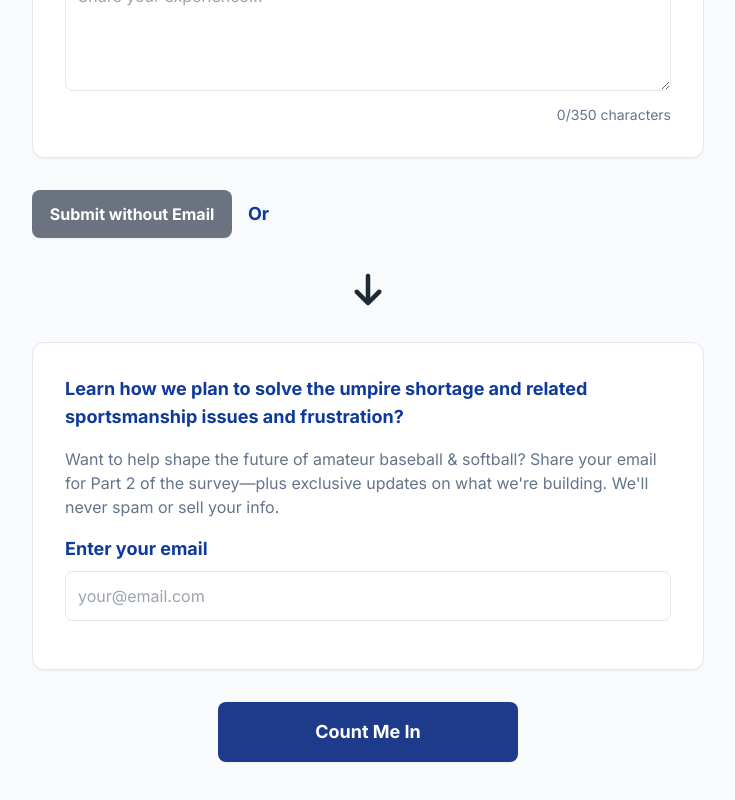
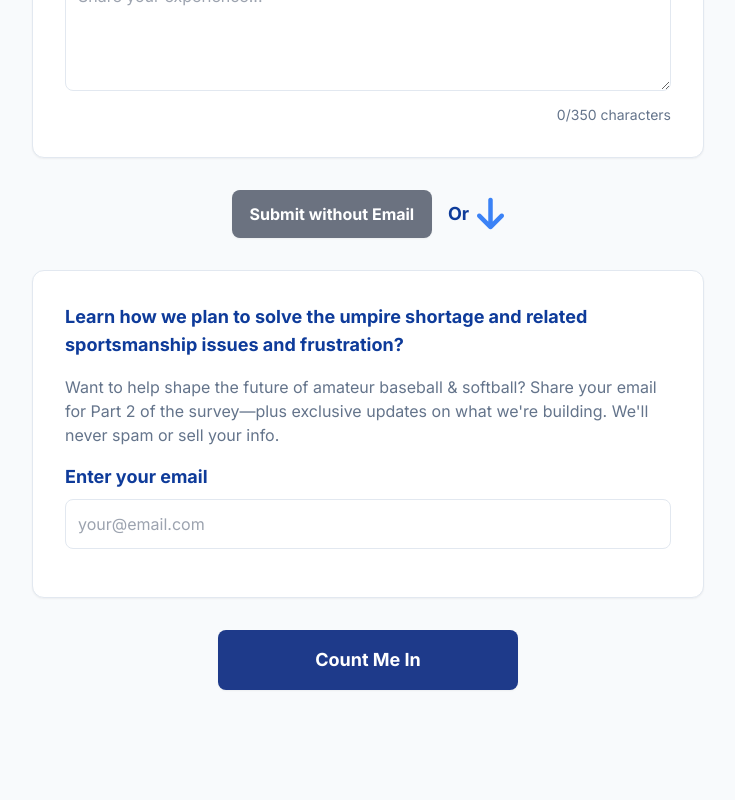
Before and after one commit to robreganSF/youth-survey, a React (Vite) app: page / in a window 1280 px wide. Shown: the part 958-1758 px from the top of the page, without its empty margins (272-1007 px from the left). After the commit the page ends 1696 px from the top, so only its background shows below. Built offline with nearby package versions, Linux system fonts and the light colour scheme.

Commit message:
blue larger arrow

```diff
--- a/components/SurveyForm.tsx
+++ b/components/SurveyForm.tsx
@@ -161,7 +161,7 @@ function SurveyForm() {
             </p>
           </div>
 
-          <div className="flex items-center gap-4">
+          <div className="flex items-center justify-center gap-4">
             <button
               type="submit"
               className="w-[200px] bg-gray-500 text-white py-3 px-4 rounded-lg text-base font-bold hover:bg-gray-600 transition-all duration-300 shadow-sm hover:shadow-md transform hover:-translate-y-0.5"
@@ -170,11 +170,8 @@ function SurveyForm() {
             </button>
             <div className="flex items-center gap-2">
               <span className="text-lg font-bold text-foreground">Or</span>
+              <i className="fas fa-arrow-down text-[#3b82f6] text-4xl"></i>
             </div>
-          </div>
-
-          <div className="flex justify-center -mt-2">
-            <i className="fas fa-arrow-down text-primary text-4xl"></i>
           </div>
 
           {/* Email Section - Full Width */}
```
